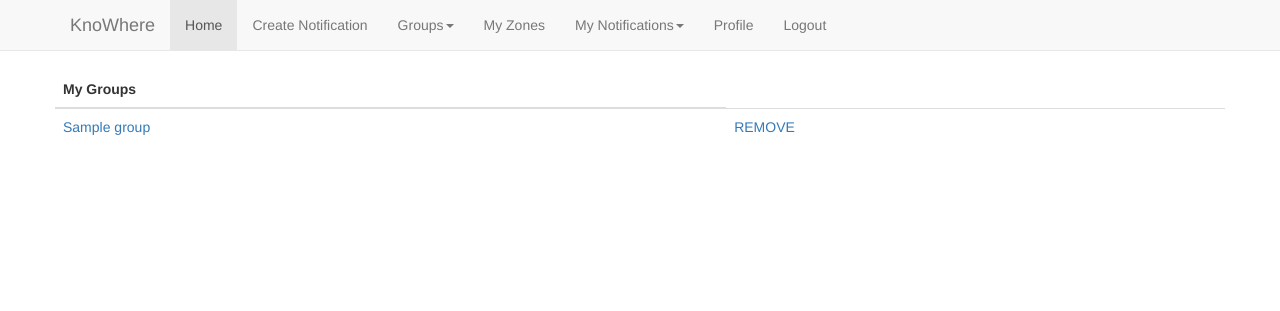
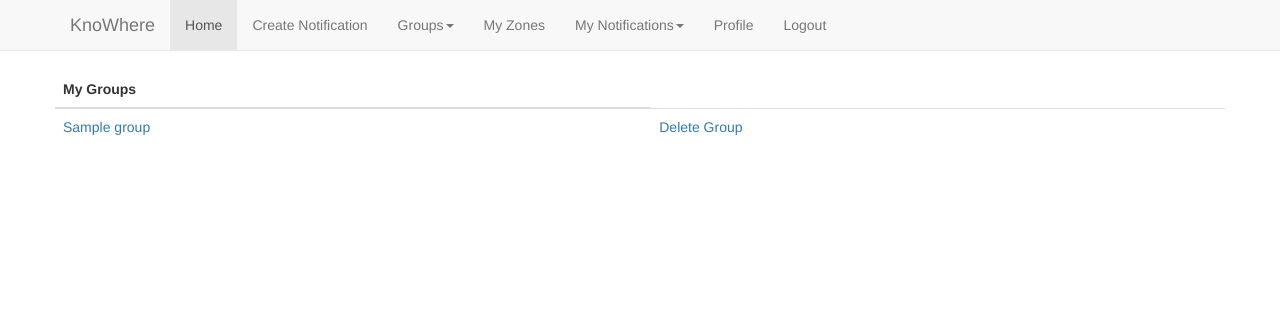
Before and after one commit to justKnoWhere/knowhere, a Django app: page /groups/ in a window 1280 px wide. Shown: the top 311 px of the page. Run offline with Django 3.2, Linux system fonts and the light colour scheme; the first user in the database is signed in; tables that the repository leaves empty hold one stand-in row (Sample ...); some libraries are stand-ins or nearby versions.

Commit message:
KW-59 Only admins can delete groups now

```diff
--- a/website/forms.py
+++ b/website/forms.py
@@ -27,7 +27,7 @@ class GroupForm(ModelForm):
 class GroupRemovalForm(ModelForm):
     helper = FormHelper()
     helper.form_method = 'post'
-    helper.form_action = 'group_removal'
+    helper.form_action = 'group_delete'
     helper.add_input(Submit('submit', 'Remove'))
 
     class Meta:
--- a/website/templates/website/groups.html
+++ b/website/templates/website/groups.html
@@ -12,7 +12,11 @@
                     <a href="{% url 'group_detail' group.id %}">{{ group.name }}</a>
                 </td>
                 <td>
-                    <a href="{% url 'group_removal' group.id %}">REMOVE</a>
+                    {% if group.admin == request.user %}
+                        <a href="{% url 'group_delete' group.id %}">Delete Group</a>
+                    {% else %}
+                        <a href="{% url 'group_removeuser' group.id %}">Leave Group</a>
+                    {% endif %}
                 </td>
             </tr>
         {% endfor %}
--- a/website/urls.py
+++ b/website/urls.py
@@ -11,7 +11,7 @@ urlpatterns = [
     url(r'^group/(?P<pk>[0-9]+)/$', views.group_detail, name='group_detail'),
     url(r'^group/(?P<pk>[0-9]+)/adduser$', views.group_adduser, name='group_adduser'),
     url(r'^group/(?P<pk>[0-9]+)/removeuser$', views.group_removeuser, name='group_removeuser'),
-    url(r'^group/(?P<pk>[0-9]+)/removal$', views.group_removal, name='group_removal'),
+    url(r'^group/(?P<pk>[0-9]+)/delete$', views.group_delete, name='group_delete'),
     url(r'^groups/$', views.groups_my_list, name='groups_my_list'),
     url(r'^groups/search/?$', GroupSearchView.as_view(), name='group_search'),
     url(r'^notification/new/$', views.notification_new, name='notification_new'),
--- a/website/views.py
+++ b/website/views.py
@@ -1,4 +1,4 @@
-from django.http import HttpResponse
+from django.http import HttpResponse, HttpResponseForbidden
 from django.shortcuts import render, redirect, get_object_or_404, get_list_or_404
 from django.template import RequestContext, loader
 from website.forms import NotificationZoneForm, GroupForm, GroupRemovalForm, NotificationForm, GroupSearchForm
@@ -10,6 +10,16 @@ from haystack.generic_views import SearchView, SearchQuerySet
 import datetime
 
 User = get_user_model()
+
+
+def group_admin_required(view_function):
+    def _wrapped_view_function(request, pk):
+        group = get_object_or_404(Group, pk=pk)
+        if group.admin == request.user:
+            return view_function(group)
+        else:
+            return HttpResponseForbidden('<h1>Only the group admin can access this command</h1>')
+    return _wrapped_view_function
 
 
 def index(request):
@@ -77,24 +87,18 @@ def group_new(request):
 
 def group_detail(request, pk):
     group = get_object_or_404(Group, pk=pk)
-    return render(request, 'website/group_detail.html', {'group': group})
+    return render(request, 'website/group_detail.html', {'group': group, 'is_admin': is_admin})
 
 
-def group_removal(request, pk):
-    if pk != 0:
-        group = get_object_or_404(Group, pk=pk)
-        Group.objects.filter(users=request.user).filter(pk=pk).delete()
-        return redirect('website.views.groups_my_list')
-    else:
-        group = get_object_or_404(Group, pk=pk)
-        form = GroupRemovalForm()
-    return render('website.views.groups_list')
+@group_admin_required
+def group_delete(group):
+    group.delete()
+    return redirect('groups_my_list')
 
 
 def groups_my_list(request):
     groups = Group.objects.filter(users=request.user).order_by('-id')
-    search_form = GroupSearchForm
-    return render(request, 'website/groups.html', {'groups': groups, 'search_form': search_form})
+    return render(request, 'website/groups.html', {'groups': groups})
 
 
 def notification_new(request):
```
